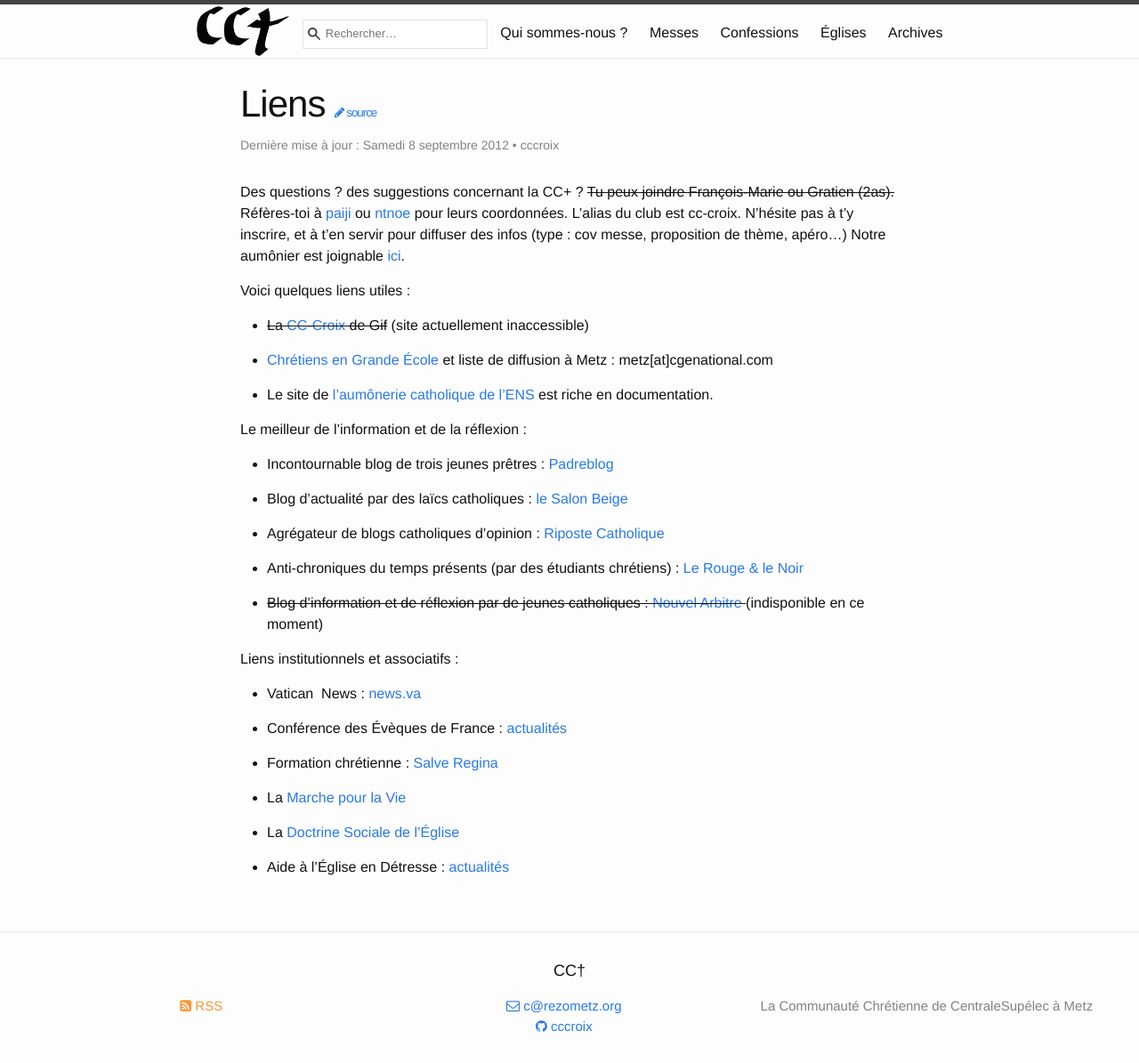
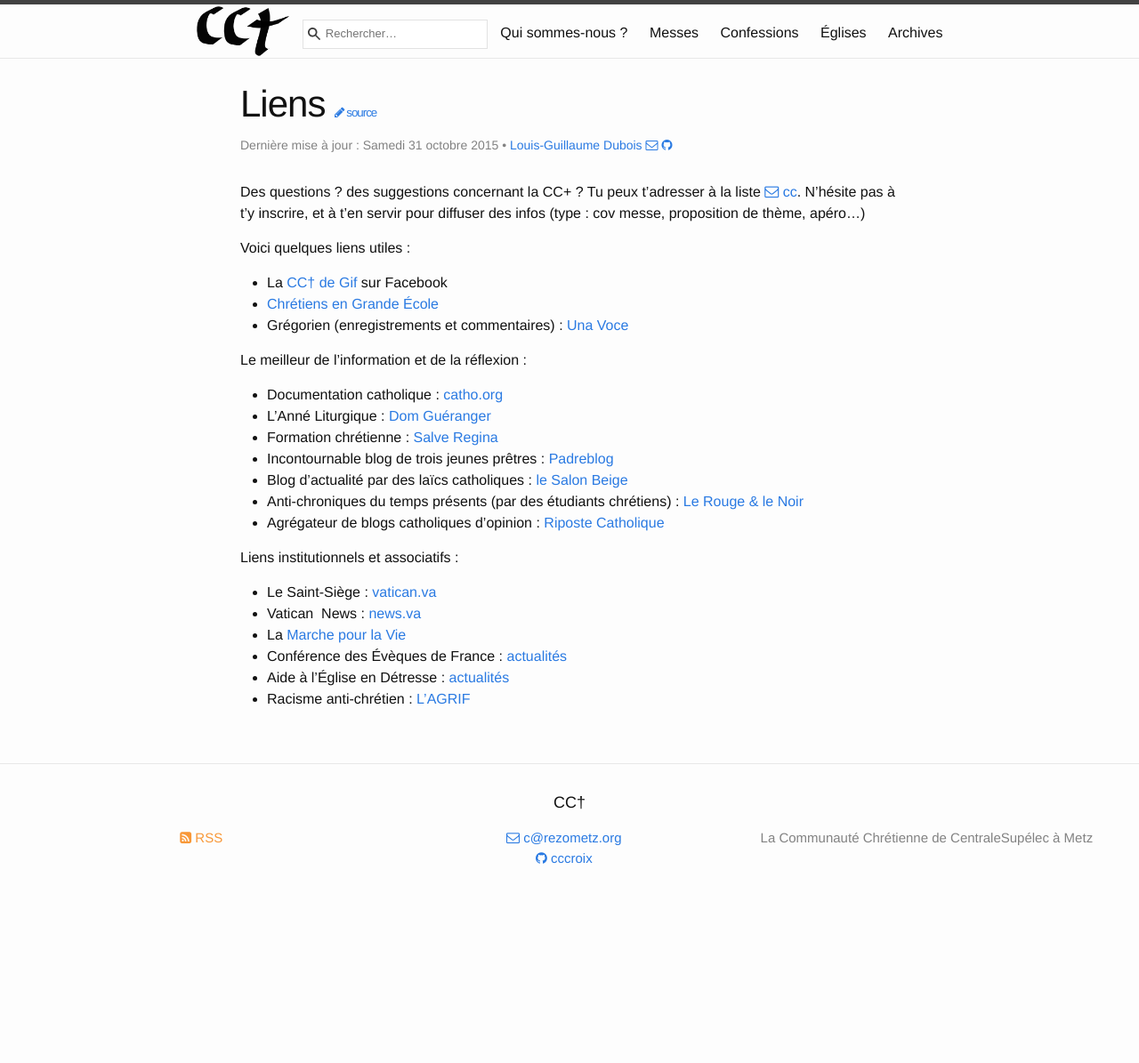
Before and after one commit to cccroix/cccroix.github.io, a Jekyll site: the page built from wp/liens/index.markdown, in a window 1280 px wide. Shown: the whole page at 89% size. Built offline with Jekyll 4.4.1, drawn with Linux system fonts in a browser that asks for light colours; nearby versions of some CDN libraries; after the commit the page ends 1006 px from its top, so only the background shows below that.

Commit message:
corrects broken links

```diff
--- a/wp/la-cc/index.markdown
+++ b/wp/la-cc/index.markdown
@@ -5,7 +5,7 @@
 layout: page
 slug: la-cc
 title: La CC-Croix, <del>c'est</del> c’était quoi ?
-published: false  # redirected to "/presentation/"
+published: false  # redirected to "/presentation/"
 wordpress_id: 11
 ---
 
--- a/wp/liens/index.markdown
+++ b/wp/liens/index.markdown
@@ -1,7 +1,7 @@
 ---
-author: cccroix
+author: LGD
 comments: false
-date: 2012-09-08 14:53:21+00:00
+date: 2015-10-31 14:30:00 CET
 layout: page
 slug: liens
 title: Liens
@@ -9,59 +9,30 @@
 ---
 
 Des questions ? des suggestions concernant la CC+ ?
-<del>Tu peux joindre François-Marie ou Gratien (2as).</del> Réfères-toi à [paiji](paiji.rez) ou [ntnoe](http://ntnoe.metz.supelec.fr) pour leurs coordonnées.
-L'alias du club est cc-croix. N'hésite pas à t'y inscrire, et à t'en servir pour diffuser des infos (type : cov messe, proposition de thème, apéro...)
-Notre aumônier est joignable [ici](http://metzionetudiante.net/contacts.php).
+Tu peux t’adresser à la liste <a href="mailto:cc@rezometz.org"><i class="fa fa-envelope-o"></i> cc</a>.
+N'hésite pas à t'y inscrire, et à t'en servir pour diffuser des infos (type : cov messe, proposition de thème, apéro...)
 
 Voici quelques liens utiles :
 
+* La [CC† de Gif](https://www.facebook.com/cccroix) sur Facebook
+* [Chrétiens en Grande École](http://www.cgenational.com/)
+* Grégorien (enregistrements et commentaires) : [Una Voce](http://www.unavoce.fr/)
 
+Le meilleur de l’information et de la réflexion :
 
-
-  * <del>La [CC-Croix](http://cc_croix.rez-gif.supelec.fr/) de Gif</del> (site actuellement inaccessible)
-
-
-  * [Chrétiens en Grande École](http://www.cgenational.com/) et liste de diffusion à Metz : metz[at]cgenational.com
-
-
-  * Le site de [l'aumônerie catholique de l'ENS](http://www.eleves.ens.fr/aumonerie) est riche en documentation.
-
-
-Le meilleur de l'information et de la réflexion :
-
-
-  * Incontournable blog de trois jeunes prêtres : [Padreblog](http://www.padreblog.fr/)
-
-
-  * Blog d'actualité par des laïcs catholiques : [le Salon Beige](http://lesalonbeige.blogs.com/)
-
-
-  * Agrégateur de blogs catholiques d'opinion : [Riposte Catholique](http://www.riposte-catholique.fr/)
-
-
-  * Anti-chroniques du temps présents (par des étudiants chrétiens) : [Le Rouge & le Noir](http://www.lerougeetlenoir.org/)
-
-
-  * <del>Blog d'information et de réflexion par de jeunes catholiques : [Nouvel Arbitre ](http://nouvelarbitre.com/)</del>(indisponible en ce moment)
-
+* Documentation catholique : [catho.org](http://catho.org/)
+* L’Anné Liturgique : [Dom Guéranger](http://www.abbaye-saint-benoit.ch/gueranger/anneliturgique/index.htm)
+* Formation chrétienne : [Salve Regina](http://www.salve-regina.com/)
+* Incontournable blog de trois jeunes prêtres : [Padreblog](http://www.padreblog.fr/)
+* Blog d'actualité par des laïcs catholiques : [le Salon Beige](http://lesalonbeige.blogs.com/)
+* Anti-chroniques du temps présents (par des étudiants chrétiens) : [Le Rouge & le Noir](http://www.lerougeetlenoir.org/)
+* Agrégateur de blogs catholiques d'opinion : [Riposte Catholique](http://www.riposte-catholique.fr/)
 
 Liens institutionnels et associatifs :
 
-
-  * Vatican  News : [news.va](http://www.news.va/fr)
-
-
-  * Conférence des Évèques de France : [actualités](http://www.eglise.catholique.fr/accueil.html)
-
-
-
-  * Formation chrétienne : [Salve Regina](http://www.salve-regina.com/salve/Philosophie_politique)
-
-
-  * La [Marche pour la Vie](http://enmarchepourlavie.fr/)
-
-
-  * La [Doctrine Sociale de l'Église](http://www.vatican.va/roman_curia/pontifical_councils/justpeace/documents/rc_pc_justpeace_doc_20060526_compendio-dott-soc_fr.html)
-
-
-  * Aide à l'Église en Détresse : [actualités](http://www.aed-france.org/actualite/a-la-une/)
+* Le Saint-Siège : [vatican.va](http://www.vatican.va)
+* Vatican  News : [news.va](http://www.news.va/fr)
+* La [Marche pour la Vie](http://enmarchepourlavie.fr/)
+* Conférence des Évèques de France : [actualités](http://www.eglise.catholique.fr/)
+* Aide à l'Église en Détresse : [actualités](http://www.aed-france.org/actualite/a-la-une/)
+* Racisme anti-chrétien : [L’AGRIF](http://www.lagrif.fr/)
```
Also changed, not shown: wp/idees-lorraine-alsace/bons-plans-a-metz/index.markdown (+6 -19 lines), wp/idees-lorraine-alsace/touristes/index.markdown (+9 -9 lines).
